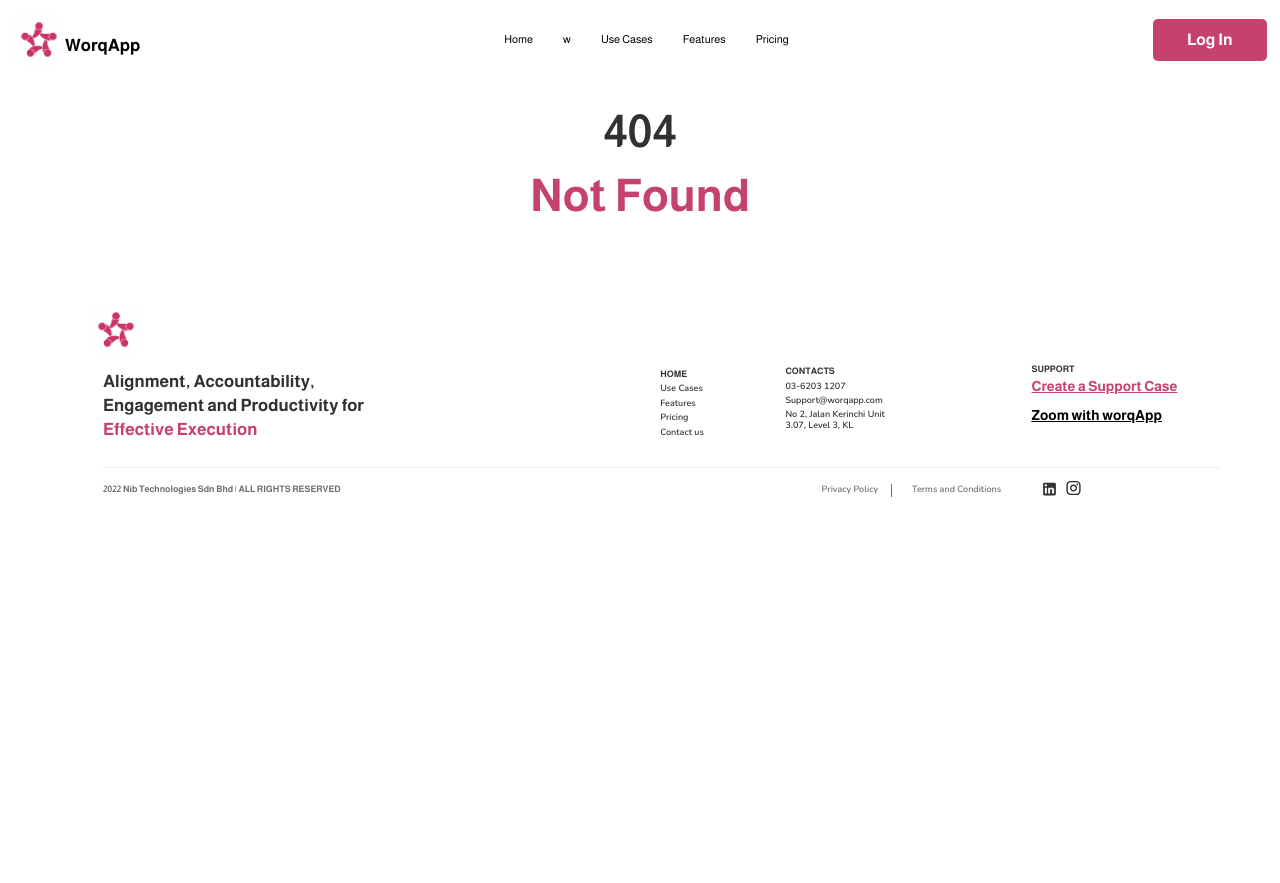
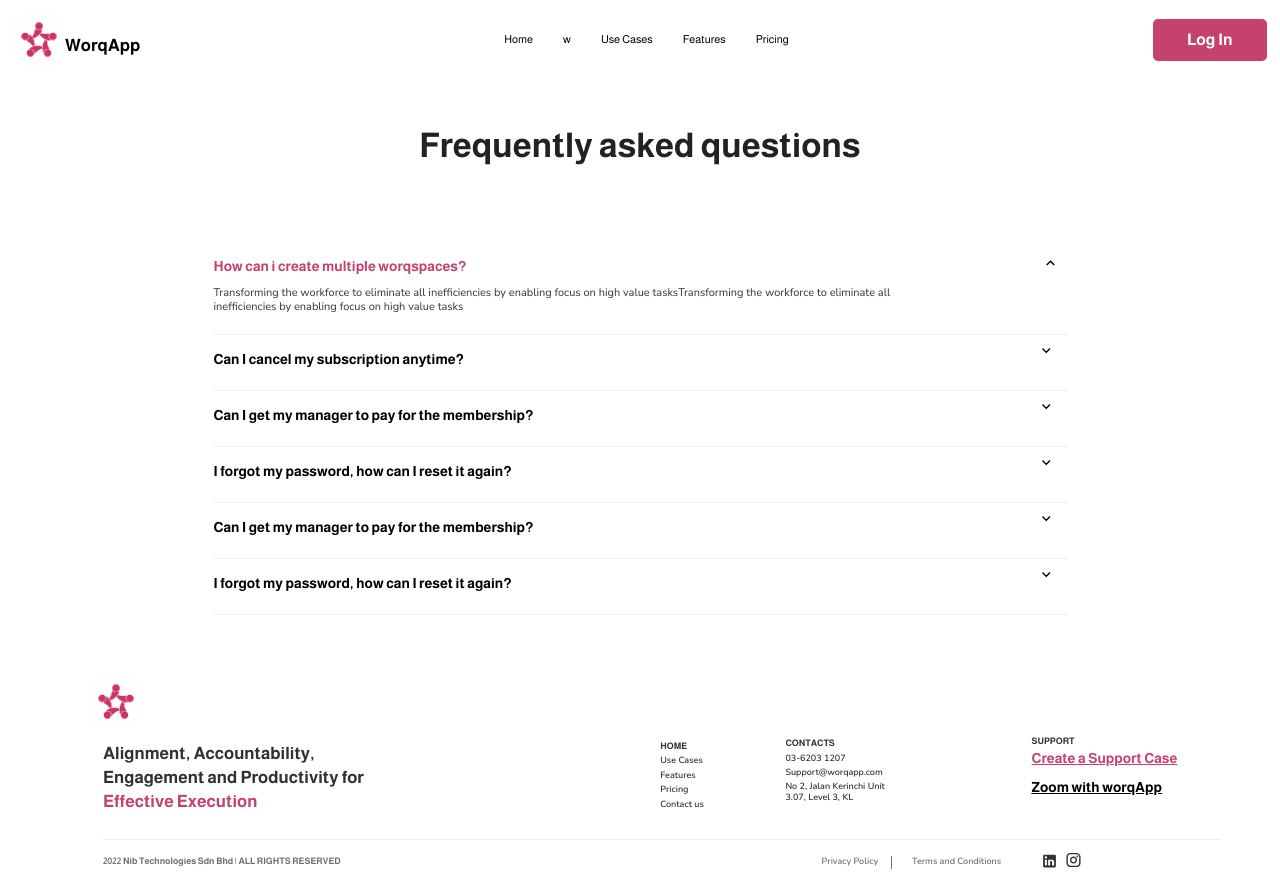
Before and after one commit to syedhammadali1/WorkApp, a React (Create React App) app: page /faq in a window 1280 px wide. Before the commit the page ends 800 px from the top, so only its background shows below. Built offline with nearby package versions, Linux system fonts and the light colour scheme.

Commit message:
faq page

```diff
--- a/src/Routes.tsx
+++ b/src/Routes.tsx
@@ -1,5 +1,6 @@
 import React from "react";
 import { BrowserRouter as Router, Routes, Route } from "react-router-dom";
+import FAQPAGEPage from "./pages/FAQPAGE";
 import Home from "./pages/Home";
 import NotFound from "./pages/NotFound";
 
@@ -8,6 +9,7 @@ const ProjectRoutes = () => {
     <Router>
       <Routes>
         <Route path="/" element={<Home />} />
+        <Route path="/faq" element={<FAQPAGEPage />} />
         <Route path="*" element={<NotFound />} />
       </Routes>
     </Router>
--- /dev/null
+++ b/src/pages/FAQPAGE/index.tsx
@@ -0,0 +1,131 @@
+import React, { useState } from "react";
+
+import {
+  Column,
+  Row,
+  Img,
+  Text,
+  Button,
+  Stack,
+  Line,
+  CheckBox,
+  Layout,
+} from "../../components";
+import {
+  Accordion,
+  AccordionItem,
+  AccordionItemPanel,
+  AccordionItemState,
+  AccordionItemHeading,
+  AccordionItemButton,
+} from "react-accessible-accordion";
+
+const FAQPAGEPage = () => {
+  const accordianData = [{
+    title:'How can i create multiple worqspaces?',
+    description:'Transforming the workforce to eliminate all inefficiencies by enabling focus on high value tasksTransforming the workforce to eliminate all inefficiencies by enabling focus on high value tasks'
+  },
+  {
+    title:'Can I cancel my subscription anytime?',
+    description:'Transforming the workforce to eliminate all inefficiencies by enabling focus on high value tasksTransforming the workforce to eliminate all inefficiencies by enabling focus on high value tasks'
+  },
+  {
+    title:'Can I get my manager to pay for the membership?',
+    description:'Transforming the workforce to eliminate all inefficiencies by enabling focus on high value tasksTransforming the workforce to eliminate all inefficiencies by enabling focus on high value tasks'
+  },
+  {
+    title:'I forgot my password, how can I reset it again?',
+    description:'Transforming the workforce to eliminate all inefficiencies by enabling focus on high value tasksTransforming the workforce to eliminate all inefficiencies by enabling focus on high value tasks'
+  },
+  {
+    title:'Can I get my manager to pay for the membership?',
+    description:'Transforming the workforce to eliminate all inefficiencies by enabling focus on high value tasksTransforming the workforce to eliminate all inefficiencies by enabling focus on high value tasks'
+  },
+  {
+    title:'I forgot my password, how can I reset it again?',
+    description:'Transforming the workforce to eliminate all inefficiencies by enabling focus on high value tasksTransforming the workforce to eliminate all inefficiencies by enabling focus on high value tasks'
+  }];
+  const [data, setdata] = useState(accordianData)
+  return (
+    <>
+    <Layout>
+      <Column className="bg-white_A700 font-almarai items-center justify-end mx-[auto] lg:p-[12px] xl:p-[16px] 2xl:p-[18px] 3xl:p-[21px] w-[100%]">
+        <Column className="items-center justify-start mt-[1px] w-[95%]">
+
+          <Text
+            className="font-bold xl:text-[48px] lg:mt-[41px] xl:mt-[51px] 2xl:mt-[58px] 3xl:mt-[69px] text-gray_900 w-[auto]"
+            as="h2"
+            variant="h2"
+          >
+            Frequently asked questions
+          </Text>
+          <Stack className="lg:h-[348px] xl:h-[436px] 2xl:h-[490px] 3xl:h-[588px] xl:mt-[104px] 2xl:mt-[118px] 3xl:mt-[141px] lg:mt-[83px] w-[73%]">
+            <Accordion preExpanded={[0]} allowZeroExpanded={true}  className="absolute w-[100%]">
+              {" "}
+              {data.map((item, index) => (
+                <AccordionItem uuid={index} key={Math.random()}>
+                  <Column className="justify-start xl:pb-[10px] 2xl:pb-[12px] 3xl:pb-[14px] lg:pb-[8px] xl:pr-[10px] 2xl:pr-[12px] 3xl:pr-[14px] lg:pr-[8px] w-[100%]">
+                    <AccordionItemHeading className="w-full">
+                      <AccordionItemButton>
+                        <AccordionItemState>
+                          {({ expanded }) => (
+                            <Row className="items-start justify-between w-[100%]">
+                              <Text
+
+                                className={`mt-[2px] xl:text-[20px] ${expanded ? 'text-pink_400':''}  w-[auto]`}
+                                as="h4"
+                                variant="h4"
+                              >
+                               { item.title }
+                              </Text>
+                              {expanded && (
+                                <Img
+                                  // src="images/Vector.svg"
+                                  src="images/img_arrowdown_24X24.svg"
+
+                                  className="checkmark_One"
+                                  alt="arrowdown"
+                                />
+                                // <i className="fa fa-arrow-down"></i>
+                              )}
+                              {!expanded && (
+                                <Img
+                                  src="images/Vector.svg"
+
+                                  className="checkmark_One"
+                                  alt="arrowdown One"
+                                />
+                              )}
+                            </Row>
+                          )}
+                        </AccordionItemState>
+                      </AccordionItemButton>
+                    </AccordionItemHeading>
+                    <AccordionItemPanel className="w-full">
+                      <Column className="font-nunitosans items-center justify-start xl:mt-[11px] 2xl:mt-[13px] 3xl:mt-[15px] lg:mt-[9px] w-[82%]">
+                        <Text
+                          className="font-normal leading-[125.00%] not-italic text-bluegray_900 w-[100%]"
+                          as="h5"
+                          variant="h5"
+                        >
+                       { item.description }
+                        </Text>
+                      </Column>
+                    </AccordionItemPanel>
+                  </Column>
+                  <Line className="self-center w-[100%] h-[1px] bg-bluegray_100_60 my-3" />
+                </AccordionItem>
+              ))}
+            </Accordion>
+
+          </Stack>
+
+        </Column>
+      </Column>
+
+    </Layout>
+    </>
+  );
+};
+
+export default FAQPAGEPage;
```
Also changed, not shown: public/images/Vector.svg (added), public/images/img_arrowdown_24X24.svg.
